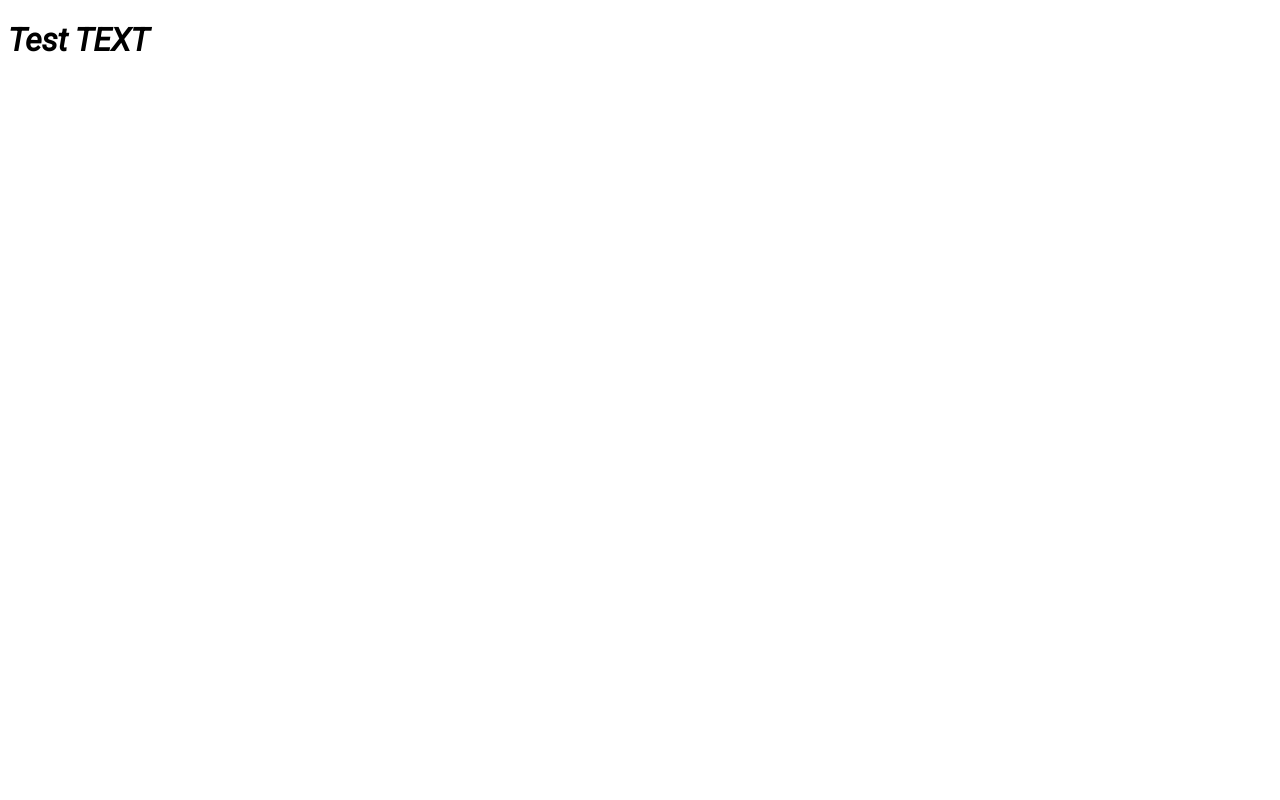
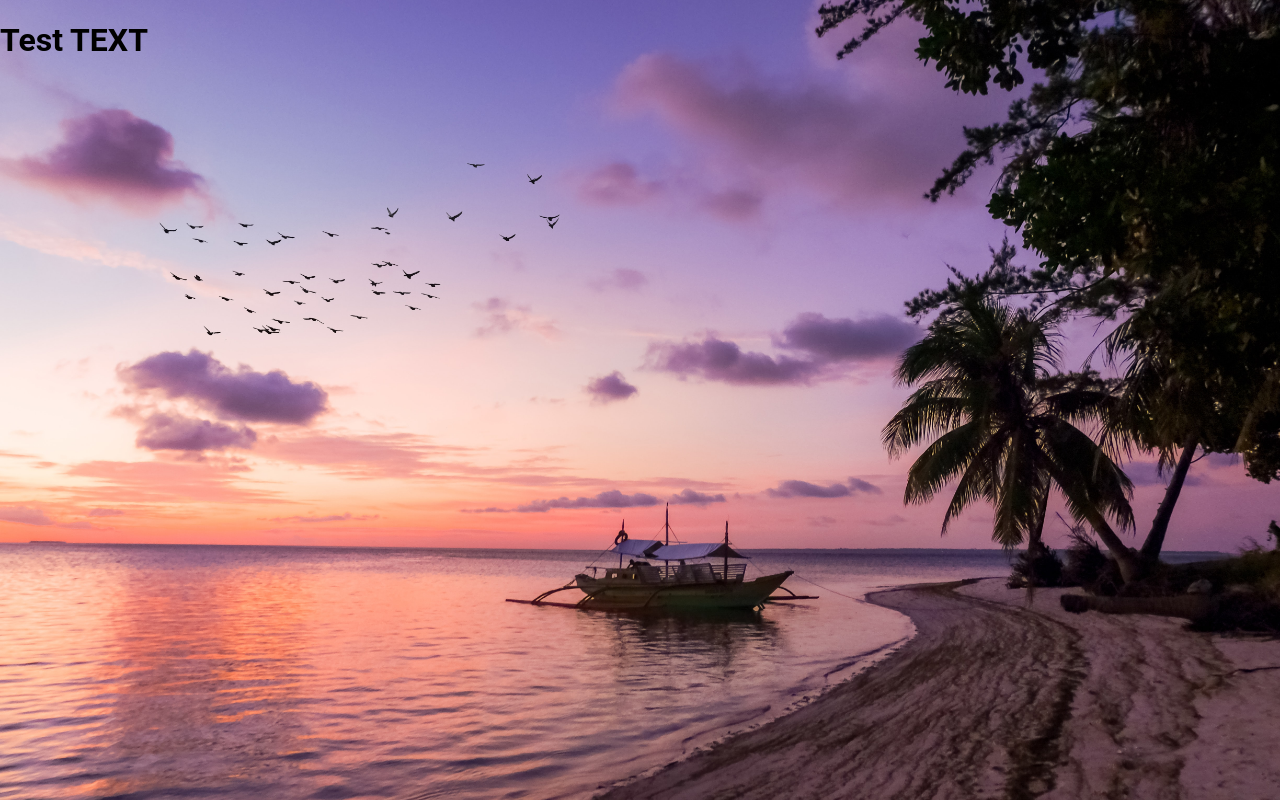
Before and after one commit to mateusz24polok/magic-image-browser, a React (Create React App) app: page / in a window 1280 px wide. Built offline with nearby package versions, Linux system fonts and the light colour scheme.

Commit message:
ThemeProvider has been introduced to project with first Main component which includes backgroud of an  app

```diff
--- a/src/App.js
+++ b/src/App.js
@@ -1,8 +1,14 @@
-import React from 'react';
+import React from "react";
+import Main from "./components/Main";
 
 function App() {
   return (
-    <h1>Test TEXT</h1>
+    <>
+      <Main>
+        <h1>Test TEXT</h1>
+      </Main>
+    </>
+
   );
 }
 
--- /dev/null
+++ b/src/components/Main/index.js
@@ -0,0 +1,12 @@
+import React from "react";
+import { BackgroundWrapper, Wrapper } from "./styled";
+
+const Main = ({ children }) => (
+    <BackgroundWrapper>
+        <Wrapper>
+            {children}
+        </Wrapper>
+    </BackgroundWrapper>
+);
+
+export default Main;
--- /dev/null
+++ b/src/components/Main/styled.js
@@ -0,0 +1,22 @@
+import styled from "styled-components";
+
+export const BackgroundWrapper = styled.div`
+    position: fixed;
+    top:0;
+    left:0;
+    width: 100vw;
+    height: 100vh;
+    background-image: url(${({ theme }) => theme.backgroundImage});
+    background-size: cover;
+    background-repeat: no-repeat;
+    background-position: center center;
+`;
+
+export const Wrapper = styled.div`
+    position: absolute;
+    top:0;
+    left:0;
+    height:100%;
+    width: 100%;
+    background-color: ${({ theme }) => theme.imageFilter};
+`;
--- a/src/index.js
+++ b/src/index.js
@@ -1,12 +1,16 @@
 import React from 'react';
 import ReactDOM from 'react-dom';
+import { ThemeProvider } from "styled-components";
 import App from './App';
 import { GlobalStyle } from "./theme/GlobalStyle";
+import { theme } from "./theme/theme";
 
 ReactDOM.render(
   <React.StrictMode>
-    <GlobalStyle />
-    <App />
+    <ThemeProvider theme={theme}>
+      <GlobalStyle />
+      <App />
+    </ThemeProvider>
   </React.StrictMode>,
   document.getElementById('root')
 );
--- a/src/theme/theme.js
+++ b/src/theme/theme.js
@@ -0,0 +1,9 @@
+import BrowserBackground from "../assets/images/browser_background.jpg";
+
+export const theme = {
+    backgroundImage: BrowserBackground,
+
+    colors: {
+        imageFilter: "#141414",
+    }
+};
```
Also changed, not shown: src/assets/images/browser_background.jpg (added).
